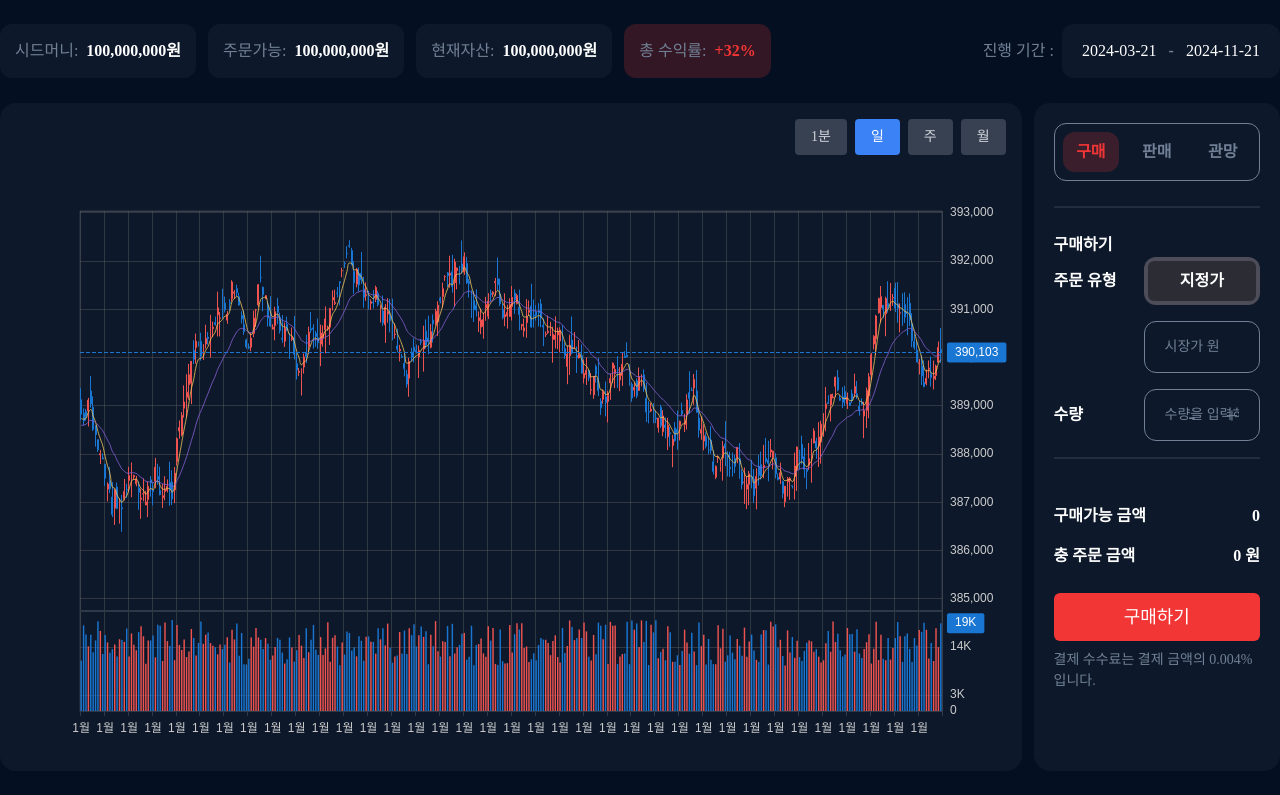
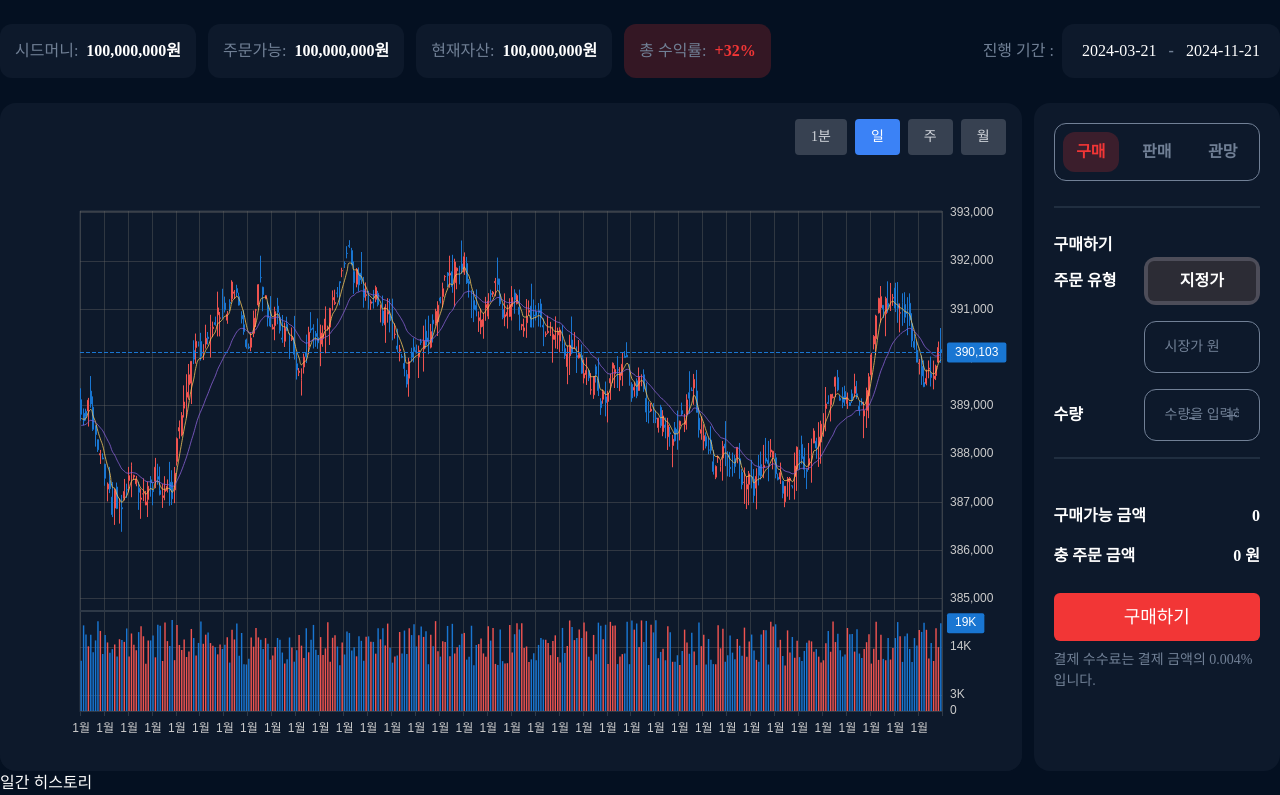
Before and after one commit to stitchzzang/BDL_PJT, a React (Vite) app: page /simulated-education in a window 1280 px wide. Shown: the part 282-1077 px from the top of the page. Before the commit the page ends 1053 px from the top, so only its background shows below. Built offline with nearby package versions, Linux system fonts and the light colour scheme; a web font is replaced by a local one.

Commit message:
feat:일간 히스토리 컴포넌트 생성

```diff
--- /dev/null
+++ b/src/components/stock-tutorial/day-history.tsx
@@ -0,0 +1,7 @@
+export const DayHistory = () => {
+  return (
+    <div>
+      <div></div>
+    </div>
+  );
+};
--- a/src/routes/pages/SimulatedEducationPage.tsx
+++ b/src/routes/pages/SimulatedEducationPage.tsx
@@ -33,6 +33,11 @@ export const SimulatedEducationPage = () => {
           <TutorialOrderStatus />
         </div>
       </div>
+      <div>
+        <div>
+          <h3>일간 히스토리</h3>
+        </div>
+      </div>
     </div>
   );
 };
```
